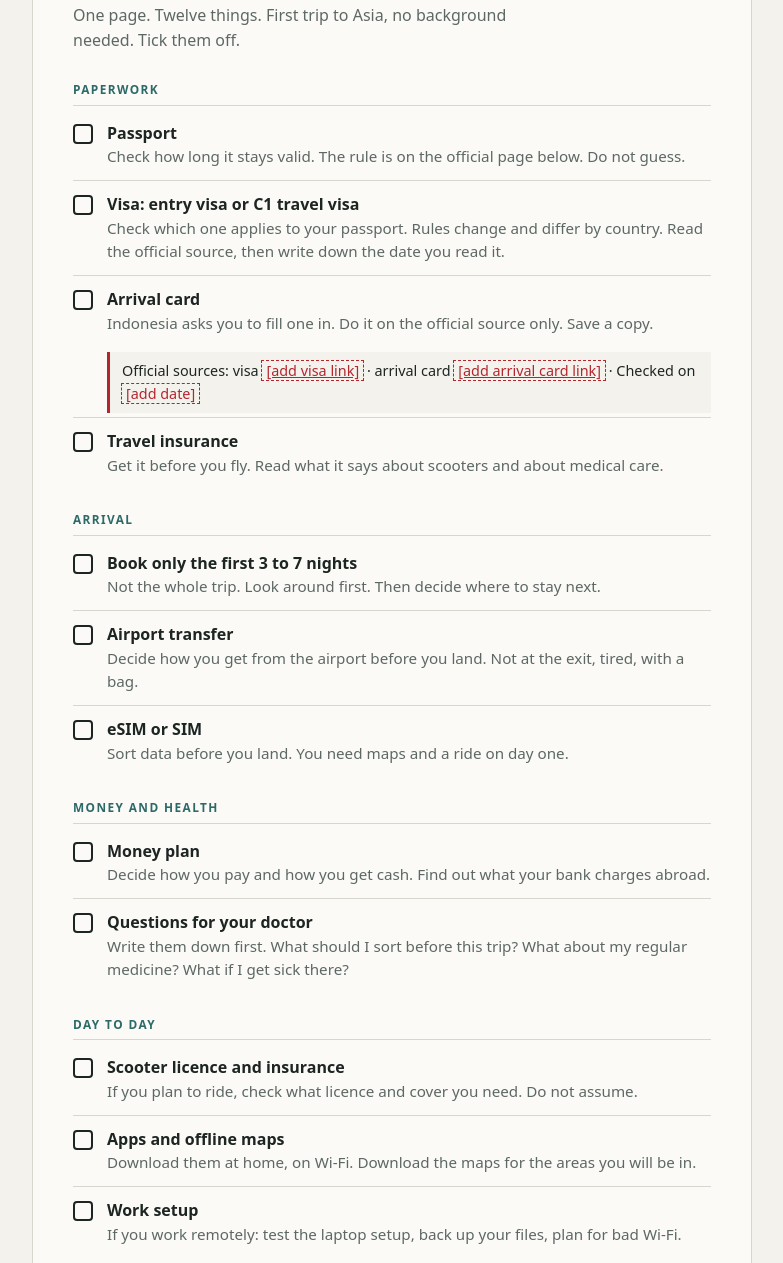
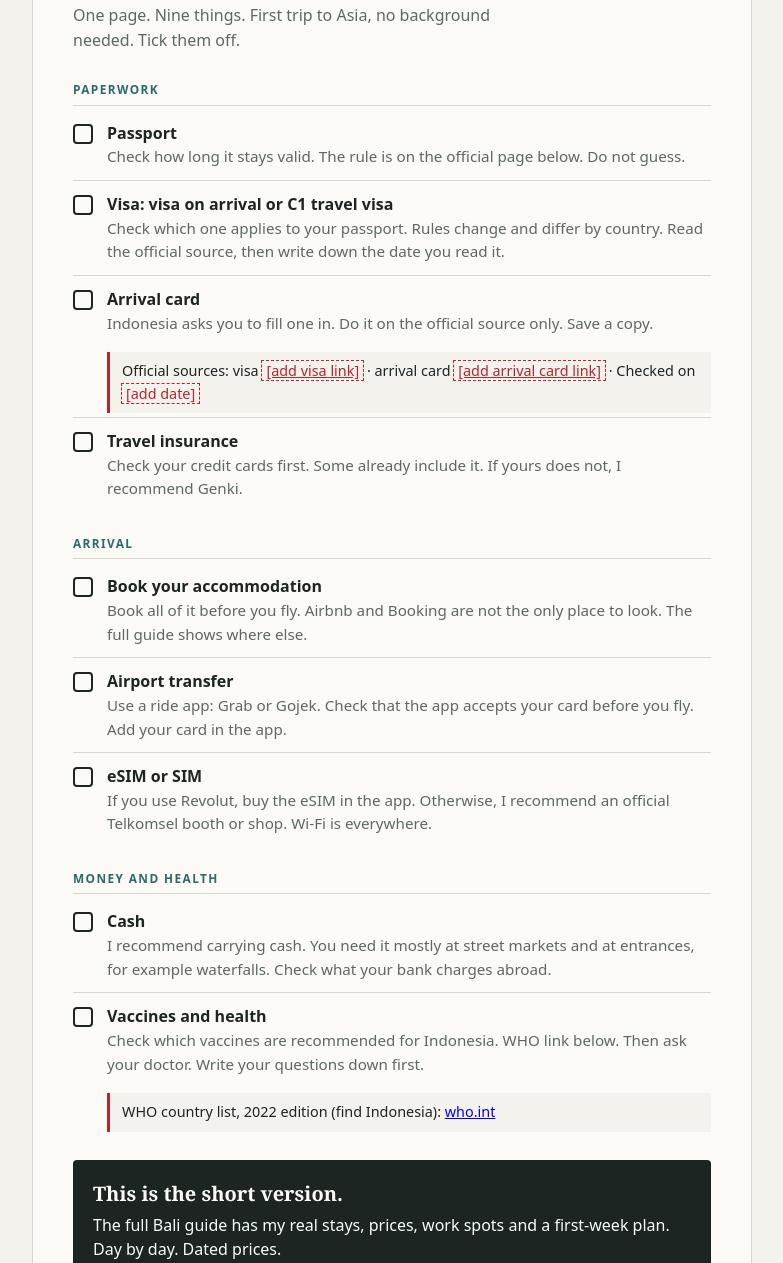
Before and after one commit to gukkame/linktree, a plain HTML site: page checklist/index.html in a window 1280 px wide. Shown: the part 170-1433 px from the top of the page, without its empty margins (248-1031 px from the left). Drawn offline with Linux system fonts and the light colour scheme.

Commit message:
Checklist: your recommendations, WHO link, remove Day to day (9 items)
Co-Authored-By: Claude Sonnet 5.5 <noreply@anthropic.com>
Claude-Session: https://claude.ai/code/session_01Y9DJTkqbzGojKD6ZVWBLNR

```diff
--- a/checklist/index.html
+++ b/checklist/index.html
@@ -5,9 +5,9 @@
   <meta name="viewport" content="width=device-width, initial-scale=1">
   <title>Before you fly to Bali: a one-page checklist</title>
   <meta name="robots" content="noindex">
-  <meta name="description" content="One page. Twelve things to sort before your first trip to Bali. Free.">
+  <meta name="description" content="One page. Nine things to sort before your first trip to Bali. Free.">
   <meta property="og:title" content="Before you fly to Bali">
-  <meta property="og:description" content="One page. Twelve things to sort before your first trip to Bali. Free.">
+  <meta property="og:description" content="One page. Nine things to sort before your first trip to Bali. Free.">
   <style>
     :root {
       --bg: #f4f2ed; --paper: #fbfaf7; --ink: #1d2523; --muted: #5d6865;
@@ -73,44 +73,52 @@
   <main class="sheet">
     <p class="by">Gunta · @guntatravel</p>
     <h1>Before you fly to Bali</h1>
-    <p class="sub">One page. Twelve things. First trip to Asia, no background needed. Tick them off.</p>
+    <p class="sub">One page. Nine things. First trip to Asia, no background needed. Tick them off.</p>
 
     <section class="group">
       <h2>Paperwork</h2>
       <ul>
-        <li><label><input type="checkbox" data-k="passport"><span class="box"></span><span class="t"><strong>Passport</strong><span>Check how long it stays valid. The rule is on the official page below. Do not guess.</span></span></label></li>
-        <li><label><input type="checkbox" data-k="entry"><span class="box"></span><span class="t"><strong>Visa: entry visa or C1 travel visa</strong><span>Check which one applies to your passport. Rules change and differ by country. Read the official source, then write down the date you read it.</span></span></label></li>
+        <li>
+          <label><input type="checkbox" data-k="passport"><span class="box"></span><span class="t"><strong>Passport</strong><span>Check how long it stays valid. The rule is on the official page below. Do not guess.</span></span></label>
+        </li>
+        <li>
+          <label><input type="checkbox" data-k="visa"><span class="box"></span><span class="t"><strong>Visa: visa on arrival or C1 travel visa</strong><span>Check which one applies to your passport. Rules change and differ by country. Read the official source, then write down the date you read it.</span></span></label>
+        </li>
         <li>
           <label><input type="checkbox" data-k="arrival"><span class="box"></span><span class="t"><strong>Arrival card</strong><span>Indonesia asks you to fill one in. Do it on the official source only. Save a copy.</span></span></label>
           <div class="official">Official sources: visa <a href="#" class="ph" id="official-visa">[add visa link]</a> · arrival card <a href="#" class="ph" id="official-arrival">[add arrival card link]</a> · Checked on <span class="ph" id="checked">[add date]</span></div>
         </li>
-        <li><label><input type="checkbox" data-k="insurance"><span class="box"></span><span class="t"><strong>Travel insurance</strong><span>Get it before you fly. Read what it says about scooters and about medical care.</span></span></label></li>
+        <li>
+          <label><input type="checkbox" data-k="insurance"><span class="box"></span><span class="t"><strong>Travel insurance</strong><span>Check your credit cards first. Some already include it. If yours does not, I recommend Genki.</span></span></label>
+        </li>
       </ul>
     </section>
 
     <section class="group">
       <h2>Arrival</h2>
       <ul>
-        <li><label><input type="checkbox" data-k="nights"><span class="box"></span><span class="t"><strong>Book only the first 3 to 7 nights</strong><span>Not the whole trip. Look around first. Then decide where to stay next.</span></span></label></li>
-        <li><label><input type="checkbox" data-k="transfer"><span class="box"></span><span class="t"><strong>Airport transfer</strong><span>Decide how you get from the airport before you land. Not at the exit, tired, with a bag.</span></span></label></li>
-        <li><label><input type="checkbox" data-k="sim"><span class="box"></span><span class="t"><strong>eSIM or SIM</strong><span>Sort data before you land. You need maps and a ride on day one.</span></span></label></li>
+        <li>
+          <label><input type="checkbox" data-k="stay"><span class="box"></span><span class="t"><strong>Book your accommodation</strong><span>Book all of it before you fly. Airbnb and Booking are not the only place to look. The full guide shows where else.</span></span></label>
+        </li>
+        <li>
+          <label><input type="checkbox" data-k="transfer"><span class="box"></span><span class="t"><strong>Airport transfer</strong><span>Use a ride app: Grab or Gojek. Check that the app accepts your card before you fly. Add your card in the app.</span></span></label>
+        </li>
+        <li>
+          <label><input type="checkbox" data-k="sim"><span class="box"></span><span class="t"><strong>eSIM or SIM</strong><span>If you use Revolut, buy the eSIM in the app. Otherwise, I recommend an official Telkomsel booth or shop. Wi-Fi is everywhere.</span></span></label>
+        </li>
       </ul>
     </section>
 
     <section class="group">
       <h2>Money and health</h2>
       <ul>
-        <li><label><input type="checkbox" data-k="money"><span class="box"></span><span class="t"><strong>Money plan</strong><span>Decide how you pay and how you get cash. Find out what your bank charges abroad.</span></span></label></li>
-        <li><label><input type="checkbox" data-k="doctor"><span class="box"></span><span class="t"><strong>Questions for your doctor</strong><span>Write them down first. What should I sort before this trip? What about my regular medicine? What if I get sick there?</span></span></label></li>
-      </ul>
-    </section>
-
-    <section class="group">
-      <h2>Day to day</h2>
-      <ul>
-        <li><label><input type="checkbox" data-k="scooter"><span class="box"></span><span class="t"><strong>Scooter licence and insurance</strong><span>If you plan to ride, check what licence and cover you need. Do not assume.</span></span></label></li>
-        <li><label><input type="checkbox" data-k="apps"><span class="box"></span><span class="t"><strong>Apps and offline maps</strong><span>Download them at home, on Wi-Fi. Download the maps for the areas you will be in.</span></span></label></li>
-        <li><label><input type="checkbox" data-k="work"><span class="box"></span><span class="t"><strong>Work setup</strong><span>If you work remotely: test the laptop setup, back up your files, plan for bad Wi-Fi.</span></span></label></li>
+        <li>
+          <label><input type="checkbox" data-k="cash"><span class="box"></span><span class="t"><strong>Cash</strong><span>I recommend carrying cash. You need it mostly at street markets and at entrances, for example waterfalls. Check what your bank charges abroad.</span></span></label>
+        </li>
+        <li>
+          <label><input type="checkbox" data-k="health"><span class="box"></span><span class="t"><strong>Vaccines and health</strong><span>Check which vaccines are recommended for Indonesia. WHO link below. Then ask your doctor. Write your questions down first.</span></span></label>
+          <div class="official">WHO country list, 2022 edition (find Indonesia): <a href="https://www.who.int/publications/m/item/vaccination-requirements-and-recommendations-for-international-travellers-and-malaria-situation-per-country-2022-edition" target="_blank" rel="noopener">who.int</a></div>
+        </li>
       </ul>
     </section>
 
```
Also changed, not shown: 1 other file.
